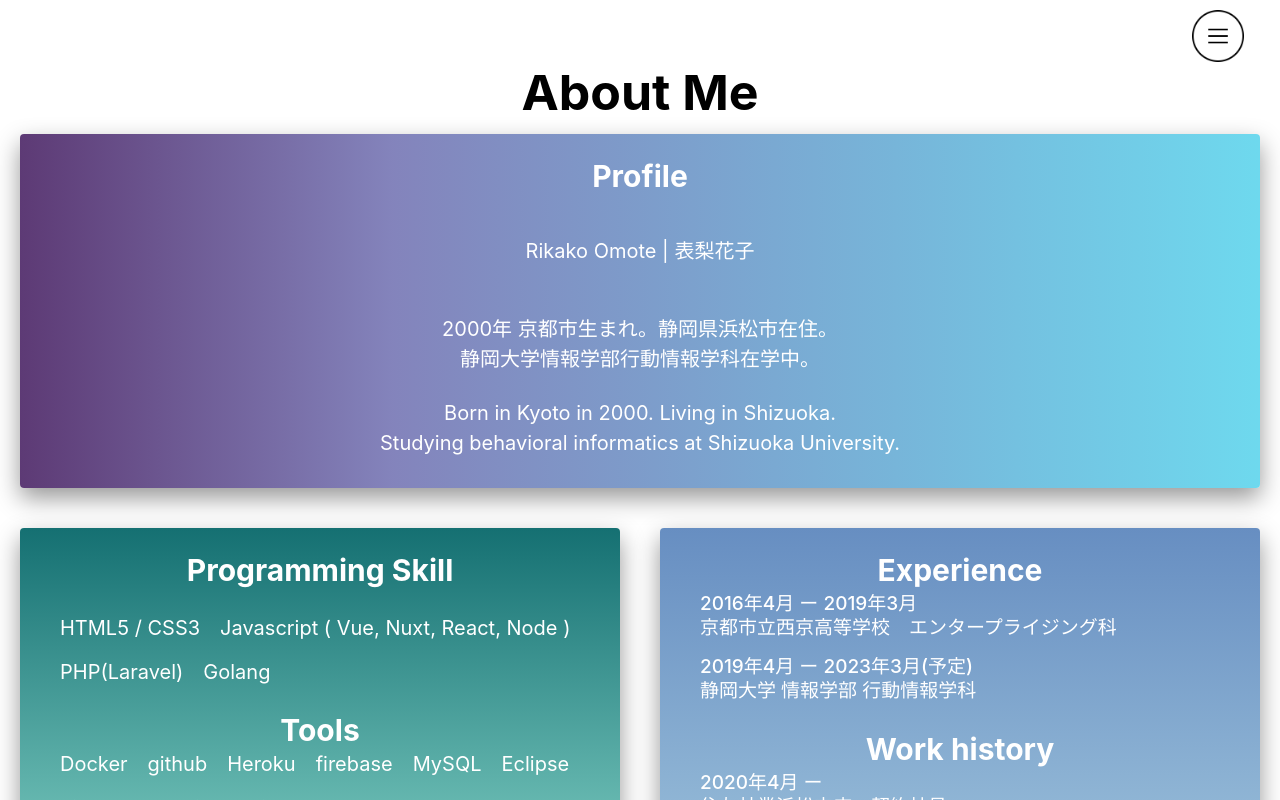
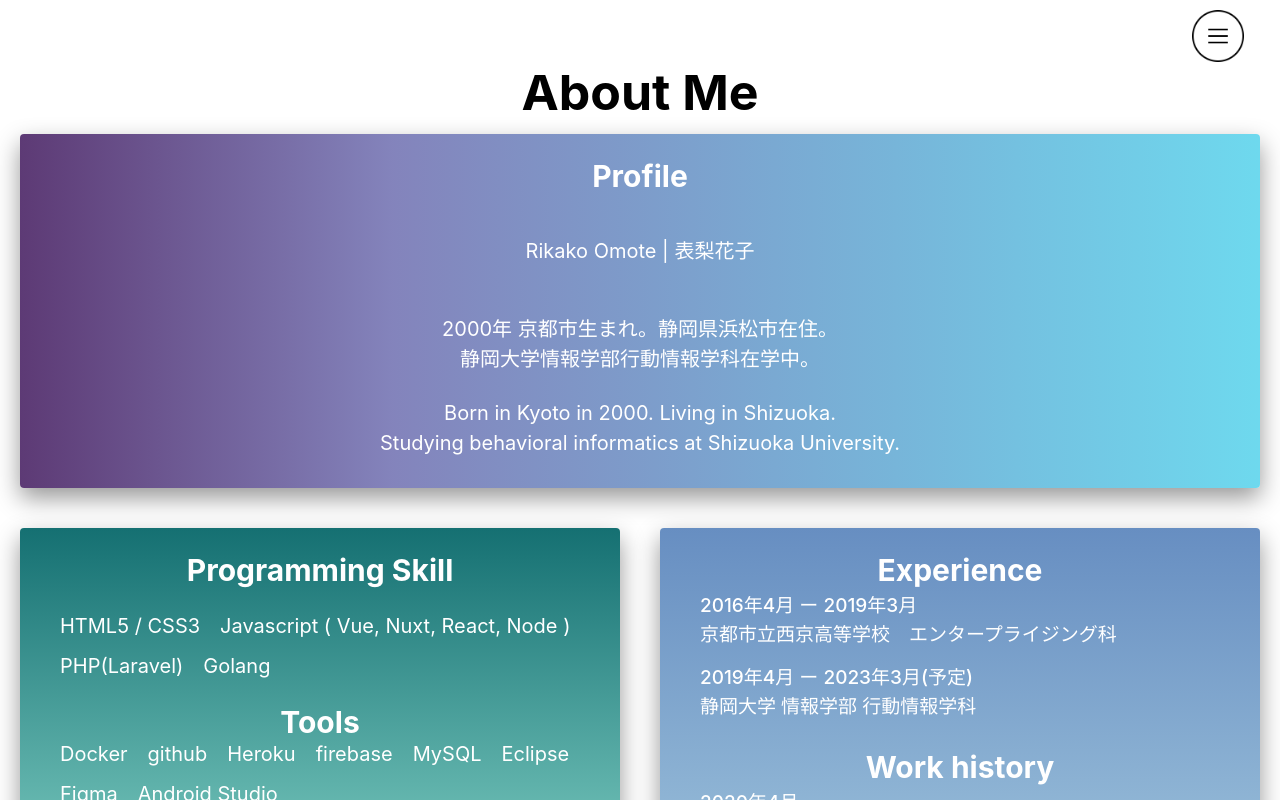
Before and after one commit to rikako1021/portfolio, a React (Create React App) app: page /about in a window 1280 px wide. Shown: the top 800 px of the page. Built offline with nearby package versions, Linux system fonts and the light colour scheme.

Commit message:
デザイン修正

```diff
--- a/src/index.css
+++ b/src/index.css
@@ -256,6 +256,7 @@ div.skill > ul > li {
   border-radius: 5px;
   float: left;
   box-sizing:border-box;
+  line-height: 100%;
 }
 
 .experience {
@@ -287,6 +288,7 @@ div.experience > ul > li {
   margin: 5px;
   padding: 5px;
   border-radius: 5px;
+  line-height: 150%;
 }
 .about > img{
   width: 100%;
```
Also changed, not shown: 1 other file (tests, documents, lock files or other folders).
